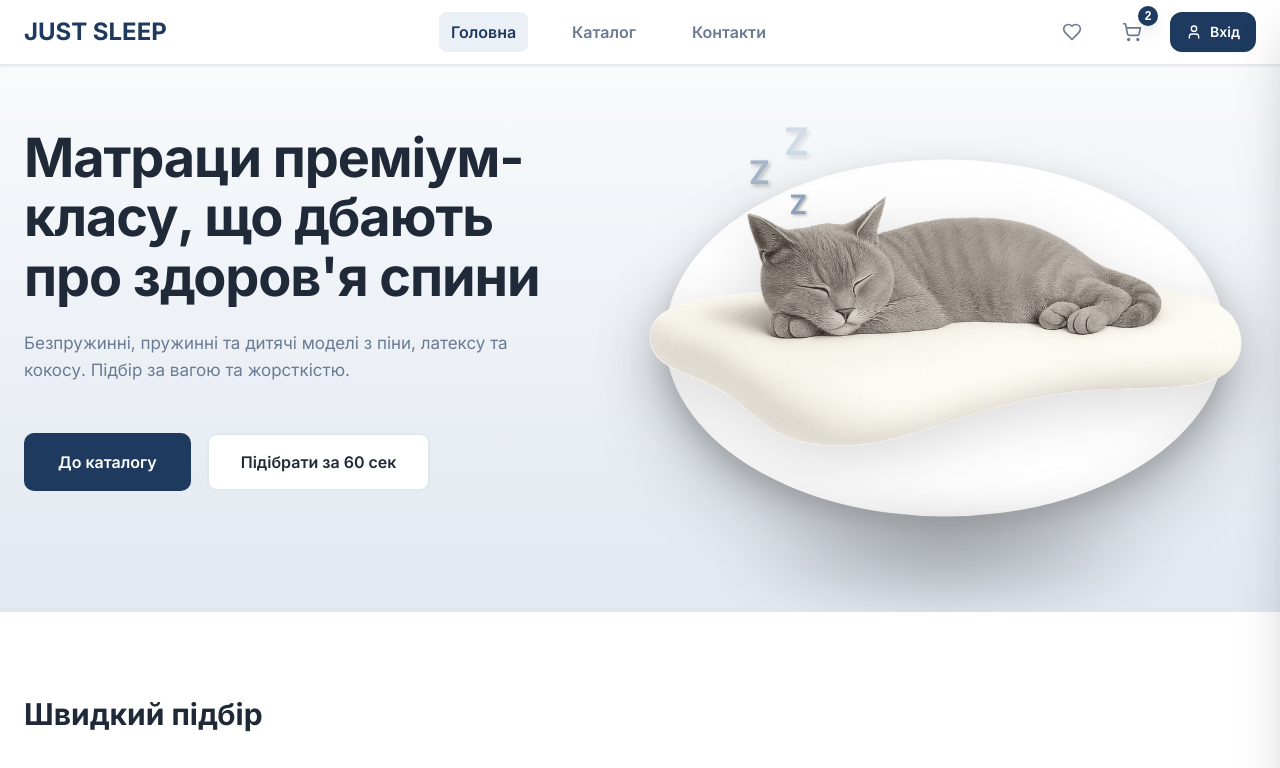
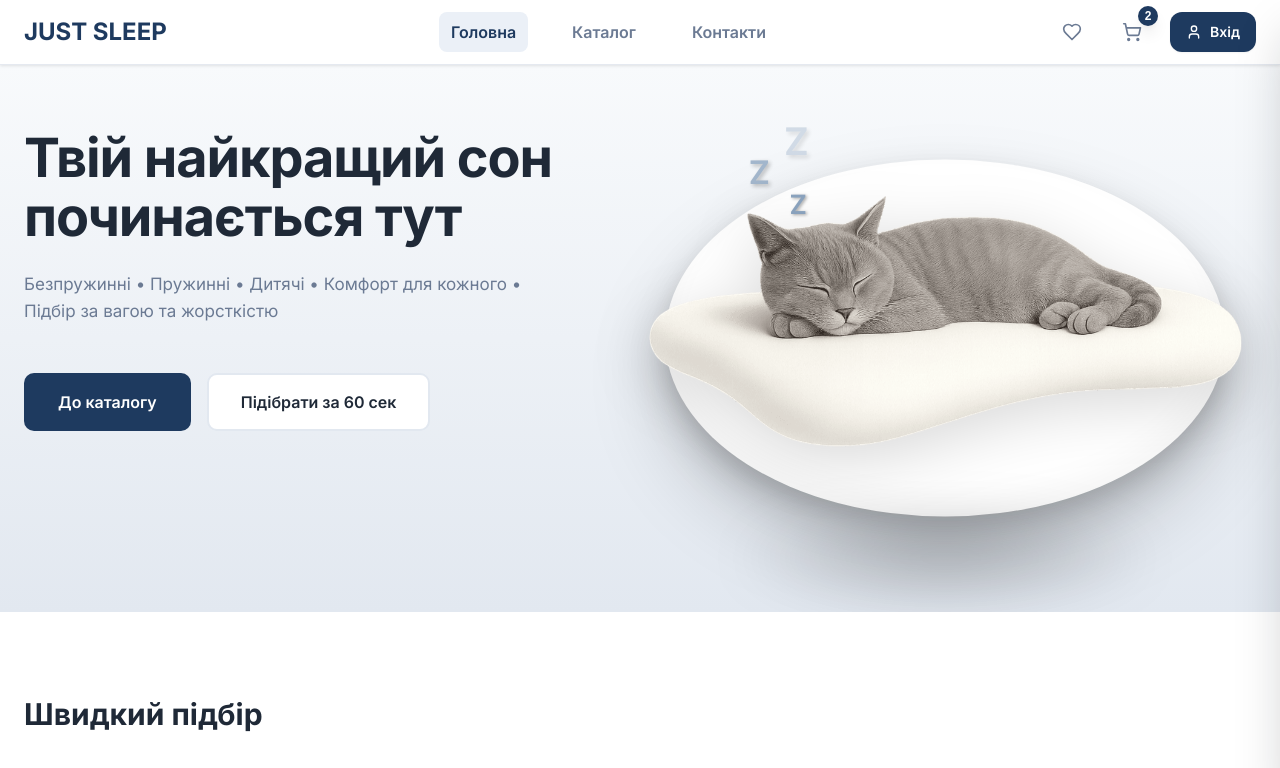
Before and after one commit to Greenfield-Taster/mattress-shop, a React (Vite) app: page / in a window 1280 px wide. Shown: the top 768 px of the page. Built offline with nearby package versions, Linux system fonts and the light colour scheme; no server answers.

Commit message:
Change main text and description

```diff
--- a/src/pages/Home.jsx
+++ b/src/pages/Home.jsx
@@ -141,11 +141,11 @@ const Home = () => {
             <div className="hero__left">
               <div className="hero__text">
                 <h1 className="hero__title">
-                  Матраци преміум-класу, що дбають про здоров'я спини
+                  Твій найкращий сон починається тут
                 </h1>
                 <p className="hero__subtitle">
-                  Безпружинні, пружинні та дитячі моделі з піни, латексу та
-                  кокосу. Підбір за вагою та жорсткістю.
+                  Безпружинні • Пружинні • Дитячі • Комфорт для кожного • Підбір
+                  за вагою та жорсткістю
                 </p>
               </div>
               <div className="hero__buttons">
```
